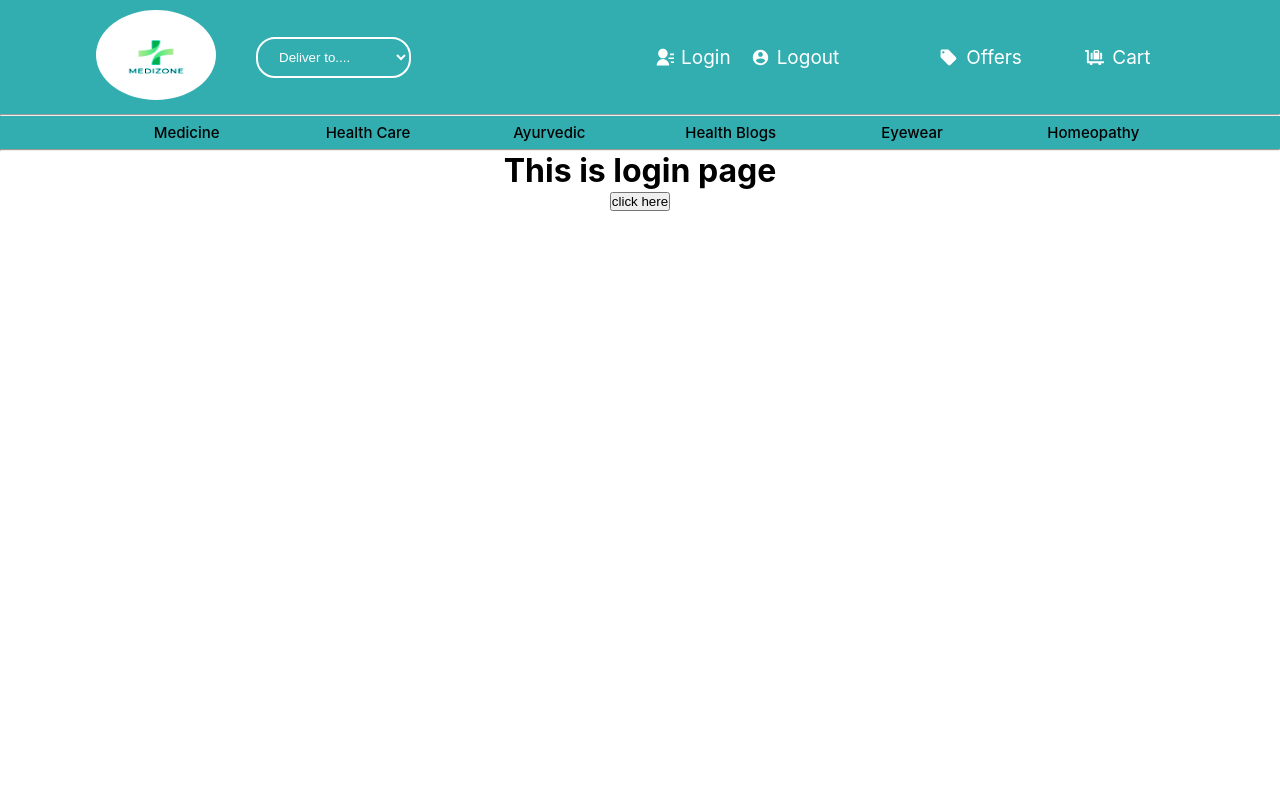
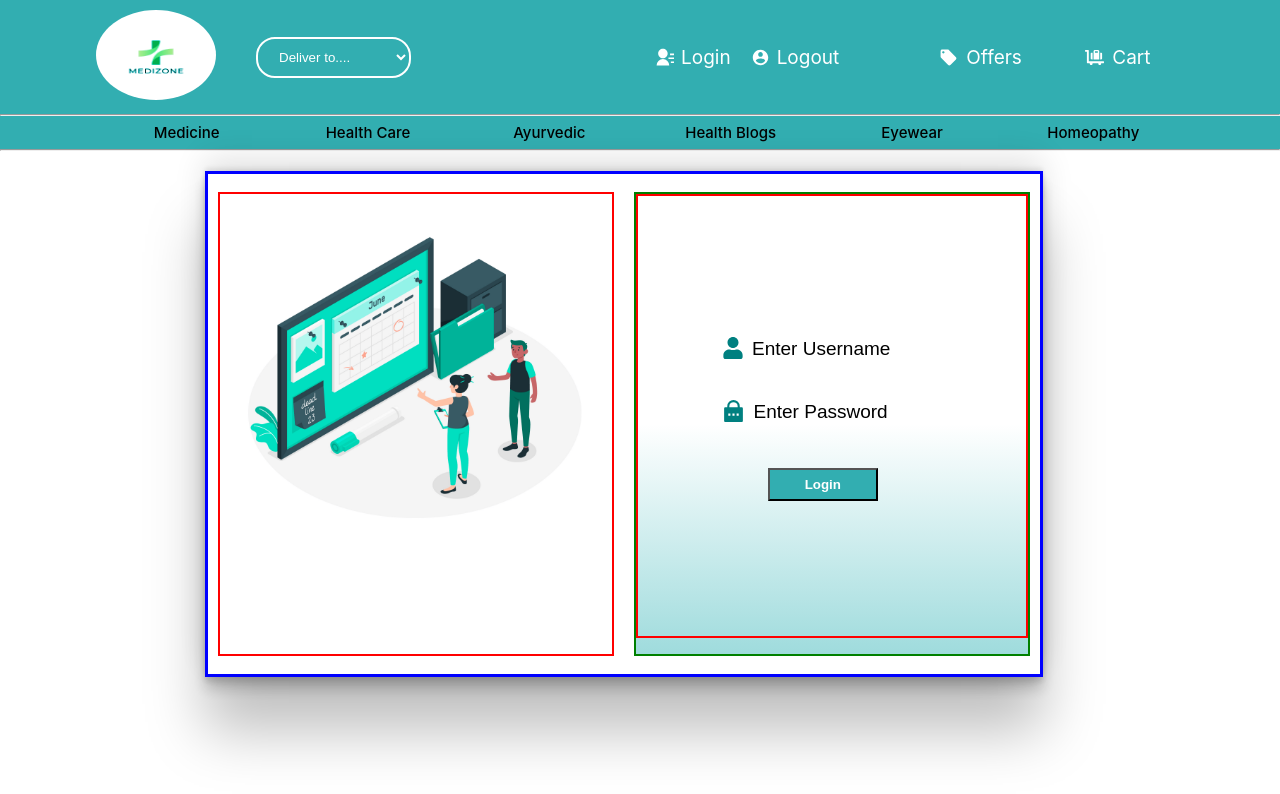
Before and after one commit to ShudhanshuShekhar123/optimal-pull-4562, a React (Create React App) app in the folder my-rct-project/: page /login in a window 1280 px wide. Shown: the top 794 px of the page. Built offline with nearby package versions, Linux system fonts and the light colour scheme.

Commit message:
adding login page,logout

```diff
--- a/my-rct-project/src/components/Navbar.jsx
+++ b/my-rct-project/src/components/Navbar.jsx
@@ -12,8 +12,8 @@ import {Datacontext} from "../context/Datacontext"
 import { useContext } from "react"
 import { useNavigate } from "react-router-dom"
 const Navbar = () => {
-    const { isAuth, setIsAuth, login, logout } = useContext(Authcontext)
-    const {setdata} = useContext(Datacontext)
+    const { isAuth, setIsAuth, login, logout,name ,setname} = useContext(Authcontext)
+    const {setdata,data} = useContext(Datacontext)
 
 
     const navigate = useNavigate()
@@ -22,6 +22,7 @@ const Navbar = () => {
         if(isAuth){
             logout()
             setdata([])
+            setname(null)
             alert("logout successful")
             navigate("/")
         }else{
@@ -98,7 +99,7 @@ const Navbar = () => {
                                     textAlign: "center"
                                 }}
                             >
-                                <p> </p>
+                                <p style={{fontWeight:"600"}}> {name !==null ? `Welcome,${name}` : null}</p>
                             </div>
                         </div>
 
@@ -108,7 +109,10 @@ const Navbar = () => {
                             Offers
                         </div>
                         <NavLink to="/healthcare/cart" style={{ textDecoration: "none" }}>
-                            <div className="icon-div-navbar">
+
+                            <div style={{position:"relative"}} className="icon-div-navbar">
+                            <p style={{fontSize:"22px",fontWeight:"900",color:"black", position:"absolute",left:"110px",bottom:"8px"}}>
+                                {data.length === 0 ? null : data.length}</p>
                                 {" "}
                                 <FaLuggageCart className="icon-tag" />
                                 Cart
--- a/my-rct-project/src/context/Authcontext.jsx
+++ b/my-rct-project/src/context/Authcontext.jsx
@@ -7,7 +7,7 @@ const Authcontextprovider = (props) => {
     // const navigate = useNavigate()
 
     const [isAuth, setIsAuth] = useState(false)
-
+    const [name,setname] = useState(null)
     const login = () => {
         setIsAuth(true)
         // navigate("/healthcare/cart")
@@ -22,7 +22,7 @@ const Authcontextprovider = (props) => {
     }
 
     return (
-        <Authcontext.Provider value={{ isAuth, login, logout }} >
+        <Authcontext.Provider value={{ isAuth, login, logout, name,setname }} >
             {props.children}
         </Authcontext.Provider>
     )
--- a/my-rct-project/src/pages/Cart.jsx
+++ b/my-rct-project/src/pages/Cart.jsx
@@ -65,7 +65,7 @@ const Cart = () => {
 
     return (
         <div style={{ position: "relative" }}>
-            <div style={{ width: "70%", textAlign: "start", top: "20px", position: "absolute", left: "18%" }}>
+            <div style={{ width: "45%",  textAlign: "start", top: "20px", position: "absolute", left: "25%" }}>
                 <h2>Shopping Cart</h2>
                 <h3>You have <span style={{color:"red"}}>{data.length}</span> items in your cart</h3>
             </div>
@@ -73,13 +73,13 @@ const Cart = () => {
                 data.length === 0 ? <div style={{ display:"flex",alignItems:"center",justifyContent:"center",borderRadius:"25px", width: "70%", position: "absolute", top: "100px", left: "18%", boxShadow: "rgba(0, 0, 0, 0.35) 0px 5px 15px", height: "320px", }} ><h1>The cart is Empty</h1></div>
                     :
 
-                    <div style={{ width: "70%", position: "absolute", top: "100px", left: "18%" }}>
+                    <div style={{ width: "45%", position: "absolute", top: "90px", left: "25%" }}>
                         <div style={{ padding: "10px 0px", display: "grid", gridTemplateColumns: "repeat(5,1fr" }}>
-                            <p>Item</p>
-                            <p>Price</p>
-                            <p>Quantity</p>
-                            <p>Subtotal</p>
-                            <p>Remove</p>
+                            <p>ITEM</p>
+                            <p>NAME</p>
+                            <p>QUANTITY</p>
+                            <p>SUBTOTAL</p>
+                            <p>REMOVE</p>
                         </div>
                         {/* <hr /> */}
                         <div>
--- a/my-rct-project/src/pages/Login.jsx
+++ b/my-rct-project/src/pages/Login.jsx
@@ -2,32 +2,96 @@
 import { Authcontext } from "../context/Authcontext"
 import { useContext } from "react"
 import { useNavigate } from "react-router-dom"
+import loginimg from "../styles/loginimg.png"
+import { FaUser } from 'react-icons/fa';
+import { RiLockPasswordFill } from 'react-icons/ri';
+import { useState } from "react";
+import "../styles/Login.css"
 
 const Login = () => {
+    const initstate = {
+        username: "",
+        password: ""
+    }
 
     const navigate = useNavigate()
-    const { isAuth, setIsAuth, login, logout } = useContext(Authcontext)
-//  console.log(login)
-// console.log(isAuth,"in login")
-    const hadleclick = () => {
-       login()
-    //    console.log("hello")
-     alert("Login Successfull")
-       navigate("/healthcare")
+    const { isAuth, setIsAuth, login, logout,setname } = useContext(Authcontext)
+    const [values, setvalues] = useState(initstate)
+    //  console.log(login)
+    // console.log(isAuth,"in login")
+
+
+    const handlechange = (e) => {
+
+        let { name, value,type } = e.target
+        setvalues({
+            ...values,
+            [name]: type === "text" ? e.target.value :Number(e.target.value)
+        }
+
+        )
     }
 
-    // console.log("jsjjsjsj")
-    // if(isAuth){
-    //     console.log("jhdewnd")
-    //     navigate("/healthcare/cart")
-    // }
+     const handlesubmit=()=>{
+        console.log(values)
+        checklogin()
+     }
 
+     const checklogin=()=>{
+       fetch(`http://localhost:8080/users`)
+       .then((res)=>{
+        return res.json()
+     })
+     .then((data)=>{
+        console.log(data)
+        let flag = false
+        for(let i=0;i<=data.length-1;i++){
+            if(values.name === data[i].name &&
+                values.password ===  data[i].password){
+                    flag = true
+                    break;
+                }
+        }
+
+        if(flag === true){
+            login()
+           setname(values.username)
+            alert("Login Successfull")
+            navigate("/healthcare")
+        }else{
+            alert("Wrong Credentials")
+        }
+     })
+     }
 
     return (
-        <>
-            <h1>This is login page</h1>
-            <button onClick={hadleclick}>click here</button>
-        </>
+        <div style={{ position: "relative" }}>
+
+            <div style={{ display: "flex", justifyContent: "space-between", alignItems: "center", border: "3px solid blue", position: "absolute", top: "20px", left: "16%", width: "65%", height: "500px", margin: "auto", boxShadow: "rgba(0, 0, 0, 0.25) 0px 54px 55px, rgba(0, 0, 0, 0.12) 0px -12px 30px, rgba(0, 0, 0, 0.12) 0px 4px 6px, rgba(0, 0, 0, 0.17) 0px 12px 13px, rgba(0, 0, 0, 0.09) 0px -3px 5px" }}>
+                <div style={{ width: "49%", margin: "0px 10px", border: "2px solid red", height: "460px" }}>
+                    <img width="90%" src={loginimg} alt="" />
+                </div>
+                <div style={{ backgroundImage: "linear-gradient(to bottom,rgba(36,174,177,0) 50%,rgba(36,174,177,.7) 130%),linear-gradient(to bottom,#fff,#fff)", width: "49%", margin: "0px 10px", border: "2px solid green", height: "460px" }}>
+                    <div style={{ display: "flex", border: "2px solid red", height: "440px", justifyContent: "center", gap: "30px", alignItems: "center", flexDirection: "column" }}>
+                        <div style={{ marginLeft: "13%", display: "flex", justifyContent: "center", alignItems: "center" }}>
+                            <FaUser style={{ fontSize: "22px", color: "teal" }} />
+                            <input name="username" onChange={handlechange} className="input_login_password" style={{ width: "240px", fontSize: "20px", padding: "5px 0px 5px 8px", outline: "none", border: "0px", background: "none" }} type="text" placeholder="Enter Username" />
+                        </div>
+
+                        <div style={{ marginLeft: "13%", display: "flex", justifyContent: "center", alignItems: "center" }}>
+                            <RiLockPasswordFill style={{ fontSize: "25px", color: "teal" }} />
+                            <input name="password" onChange={handlechange} className="input_login_password" style={{ width: "240px", fontSize: "20px", padding: "5px 0px 5px 8px", outline: "none", border: "0px", background: "none" }} type="password" placeholder="Enter Password" />
+                        </div>
+                        <div  style={{ marginRight: "18px", marginTop: "10px" }}>
+                            <button onClick={handlesubmit} style={{ padding: "7px 35px", backgroundColor: "#32aeb1", color: "white", fontWeight: "600" }}> Login</button>
+                        </div>
+                    </div>
+                </div>
+            </div>
+        </div>
     )
 }
 export default Login
+
+
+// backgroundImage: "linear-gradient(to bottom,rgba(36,174,177,0) 50%,rgba(36,174,177,.7) 130%),linear-gradient(to bottom,#fff,#fff)"
--- /dev/null
+++ b/my-rct-project/src/styles/Login.css
@@ -0,0 +1,4 @@
+.input_login_password::placeholder{
+    color:black;
+    font-size: 19px;
+}
```
Also changed, not shown: my-rct-project/src/styles/loginimg.png (added), my-rct-project/src/styles/signin.png (added).
